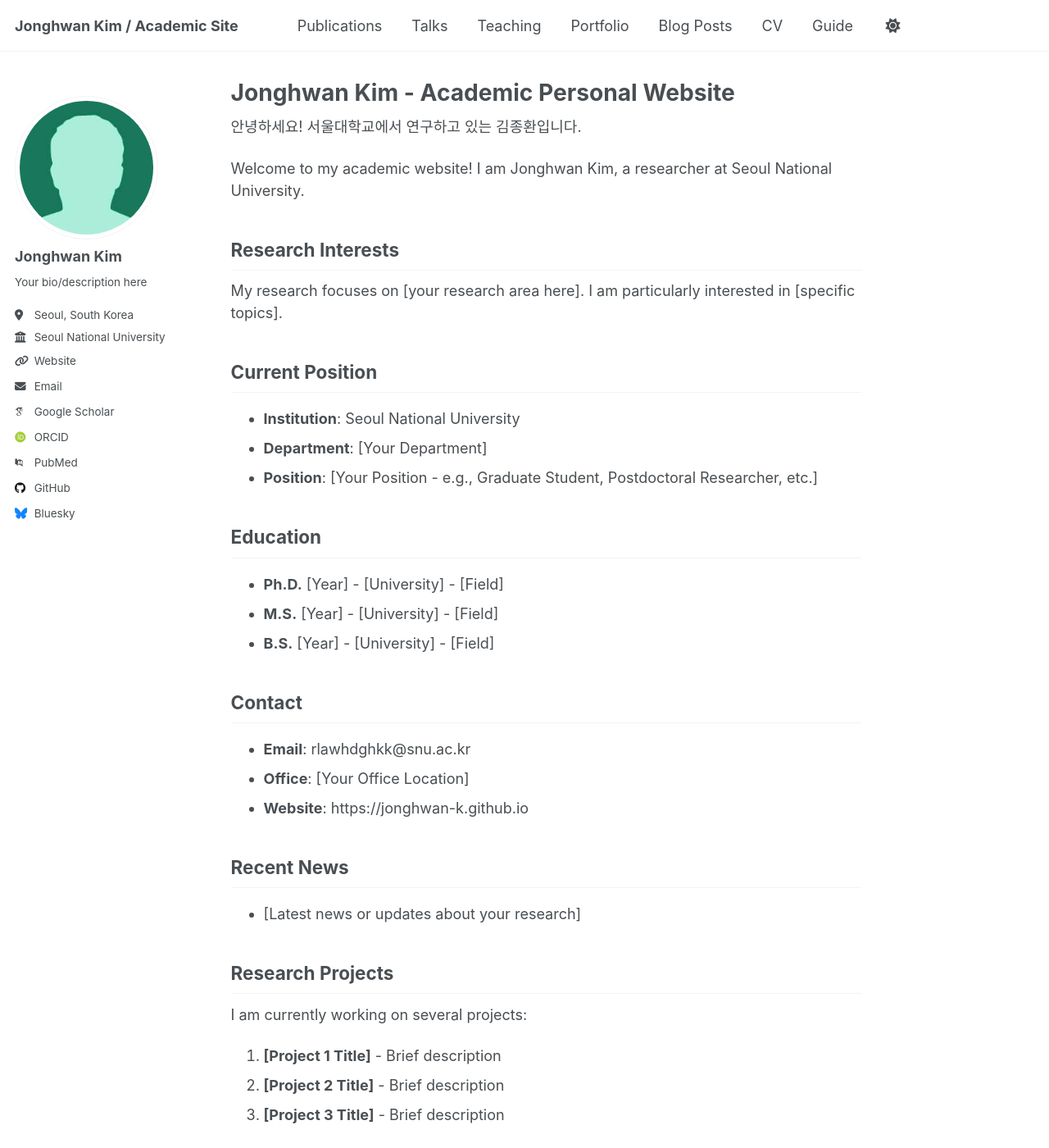
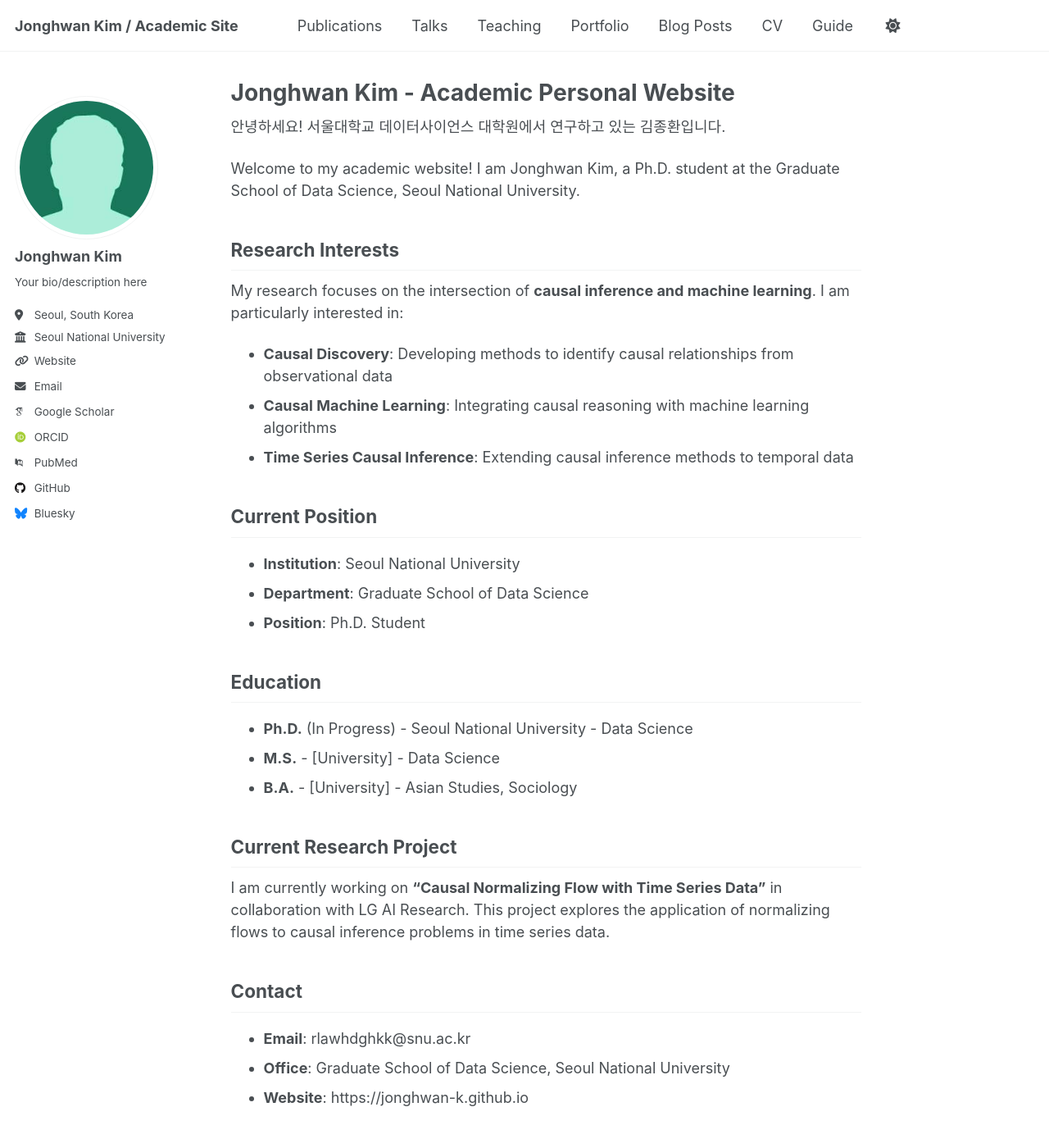
Before and after one commit to JongHwan-K/JongHwan-K.github.io, a Jekyll site: the page built from _pages/about.md, in a window 1280 px wide and 1400 px high. Shown: the whole window at 82% size. Built offline with Jekyll 4.4.1, drawn with Linux system fonts in a browser that asks for light colours; some web fonts are replaced; a script that is not in the unit is left out; some of the changed text lies outside the part shown.

Commit message:
Update homepage with detailed research information and current project

```diff
--- a/_pages/about.md
+++ b/_pages/about.md
@@ -7,43 +7,43 @@ redirect_from:
   - /about.html
 ---
 
-안녕하세요! 서울대학교에서 연구하고 있는 김종환입니다.
+안녕하세요! 서울대학교 데이터사이언스 대학원에서 연구하고 있는 김종환입니다.
 
-Welcome to my academic website! I am Jonghwan Kim, a researcher at Seoul National University.
+Welcome to my academic website! I am Jonghwan Kim, a Ph.D. student at the Graduate School of Data Science, Seoul National University.
 
 ## Research Interests
 
-My research focuses on [your research area here]. I am particularly interested in [specific topics].
+My research focuses on the intersection of **causal inference and machine learning**. I am particularly interested in:
+
+- **Causal Discovery**: Developing methods to identify causal relationships from observational data
+- **Causal Machine Learning**: Integrating causal reasoning with machine learning algorithms
+- **Time Series Causal Inference**: Extending causal inference methods to temporal data
 
 ## Current Position
 
 - **Institution**: Seoul National University
-- **Department**: [Your Department]
-- **Position**: [Your Position - e.g., Graduate Student, Postdoctoral Researcher, etc.]
+- **Department**: Graduate School of Data Science
+- **Position**: Ph.D. Student
 
 ## Education
 
-- **Ph.D.** [Year] - [University] - [Field]
-- **M.S.** [Year] - [University] - [Field]
-- **B.S.** [Year] - [University] - [Field]
+- **Ph.D.** (In Progress) - Seoul National University - Data Science
+- **M.S.** - [University] - Data Science
+- **B.A.** - [University] - Asian Studies, Sociology
+
+## Current Research Project
+
+I am currently working on **"Causal Normalizing Flow with Time Series Data"** in collaboration with LG AI Research. This project explores the application of normalizing flows to causal inference problems in time series data.
 
 ## Contact
 
 - **Email**: rlawhdghkk@snu.ac.kr
-- **Office**: [Your Office Location]
+- **Office**: Graduate School of Data Science, Seoul National University
 - **Website**: https://jonghwan-k.github.io
 
 ## Recent News
 
-- [Latest news or updates about your research]
-
-## Research Projects
-
-I am currently working on several projects:
-
-1. **[Project 1 Title]** - Brief description
-2. **[Project 2 Title]** - Brief description
-3. **[Project 3 Title]** - Brief description
+- [Latest updates about your research and publications]
 
 ## Publications
 
```
